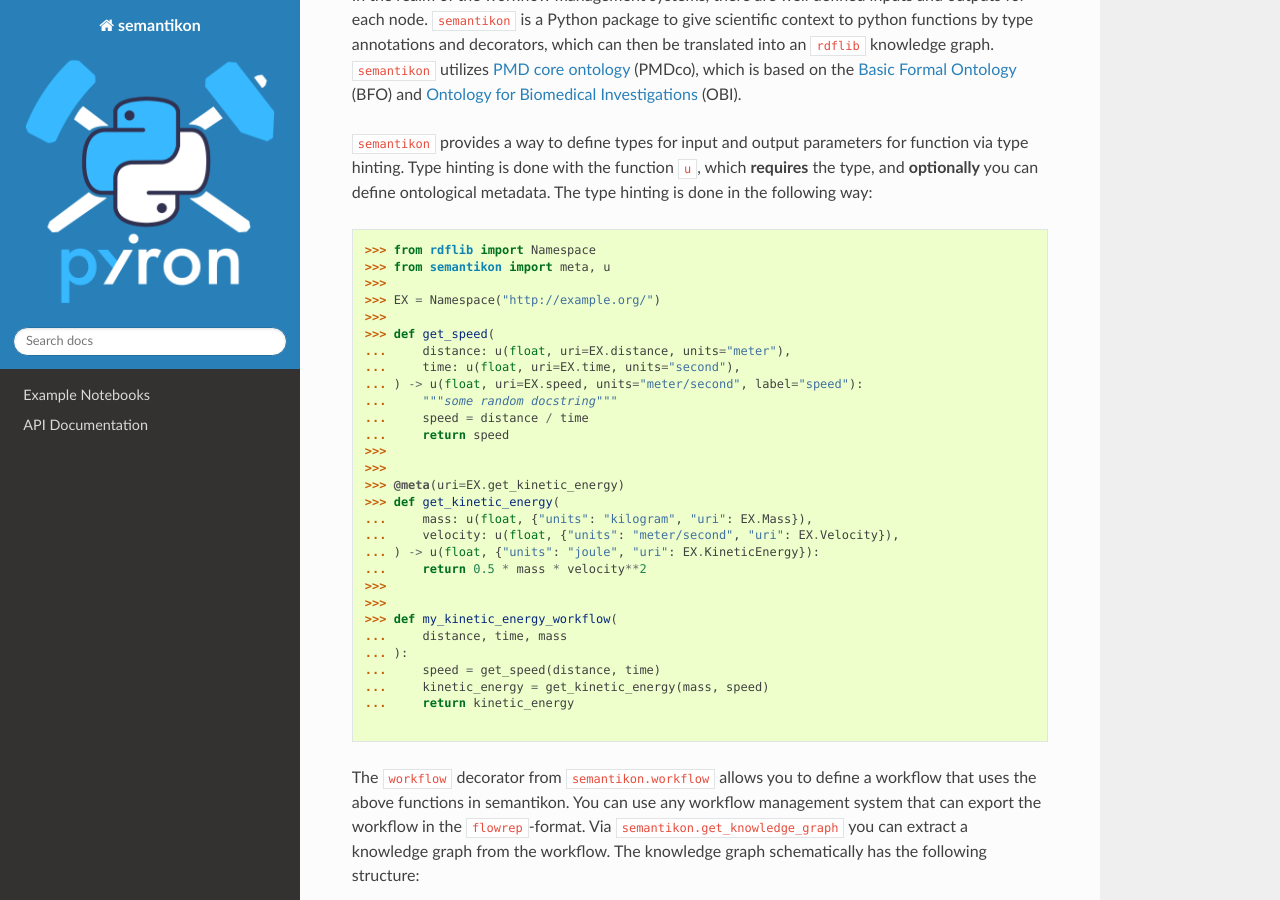
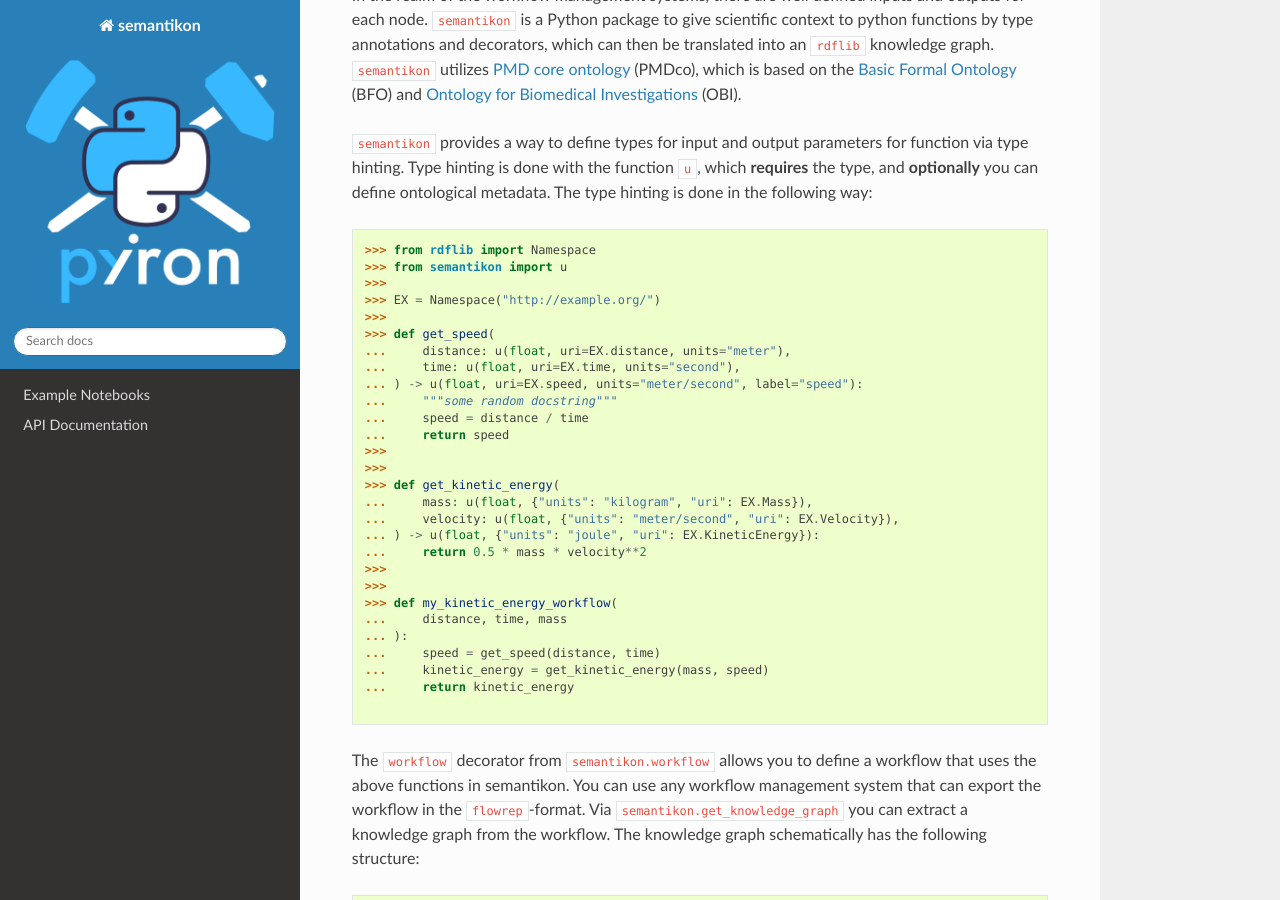
Before and after one commit to pyiron/semantikon, a Sphinx documentation site: the page built from docs/README.md, in a window 1280 px wide and 900 px high, scrolled down 936 px. Built offline with Sphinx 7.4.7 and the Read the Docs theme 3.1.0, drawn with Linux system fonts in a browser that asks for light colours; the version number could not be read and is left out.

Commit message:
remove decorator

````diff
--- a/docs/README.md
+++ b/docs/README.md
@@ -41,7 +41,7 @@ In the realm of the workflow management systems, there are well defined inputs a
 
 ```python
 >>> from rdflib import Namespace
->>> from semantikon import meta, u
+>>> from semantikon import u
 >>>
 >>> EX = Namespace("http://example.org/")
 >>>
@@ -54,7 +54,6 @@ In the realm of the workflow management systems, there are well defined inputs a
 ...     return speed
 >>>
 >>>
->>> @meta(uri=EX.get_kinetic_energy)
 >>> def get_kinetic_energy(
 ...     mass: u(float, {"units": "kilogram", "uri": EX.Mass}),
 ...     velocity: u(float, {"units": "meter/second", "uri": EX.Velocity}),
````
